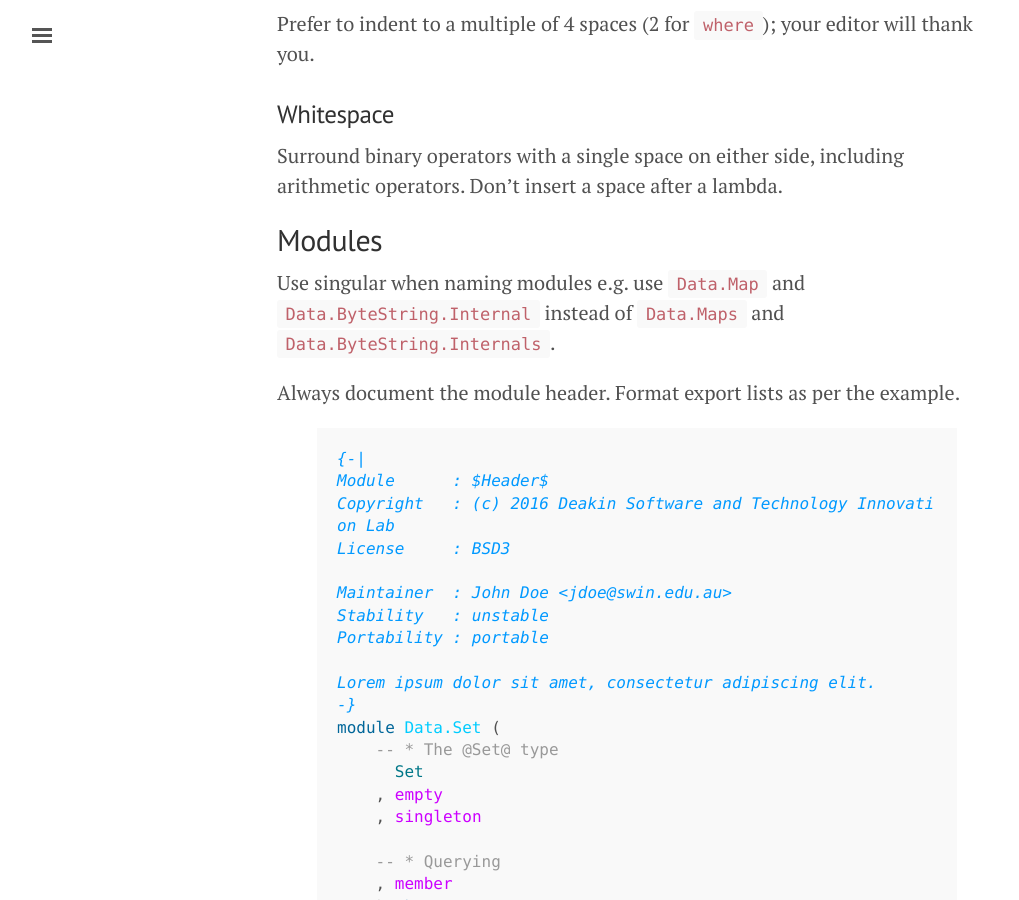
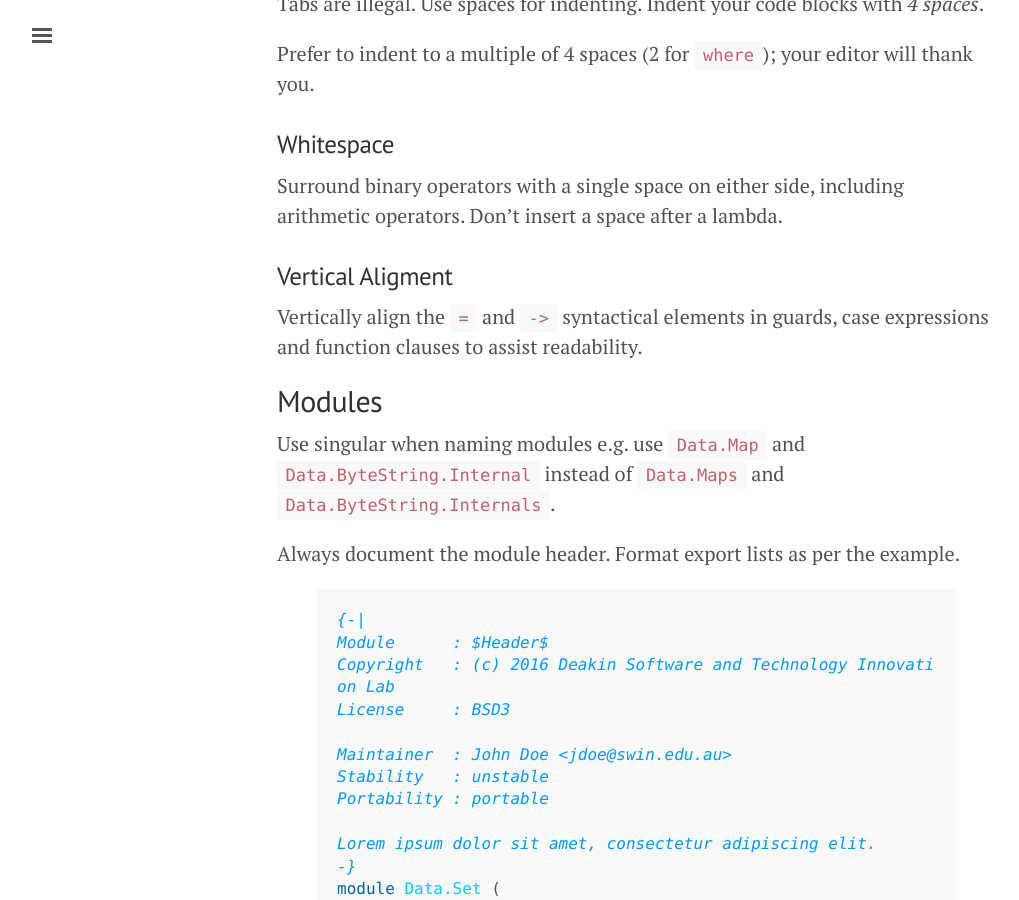
Before and after one commit to futufeld/haskell-guide, a Jekyll site: the page built from style.md, in a window 1280 px wide and 900 px high, scrolled down 1303 px. Shown: the whole window, without its empty margins (3-1022 px from the left). Built offline with Jekyll 4.4.1, drawn with Linux system fonts in a browser that asks for light colours.

Commit message:
DOC: Make note of vertical alignment

```diff
--- a/style.md
+++ b/style.md
@@ -28,6 +28,10 @@
 
 Surround binary operators with a single space on either side, including
 arithmetic operators. Don't insert a space after a lambda.
+
+### Vertical Aligment
+
+Vertically align the `=` and `->` syntactical elements in guards, case expressions and function clauses to assist readability.
 
 Modules
 -------
```
